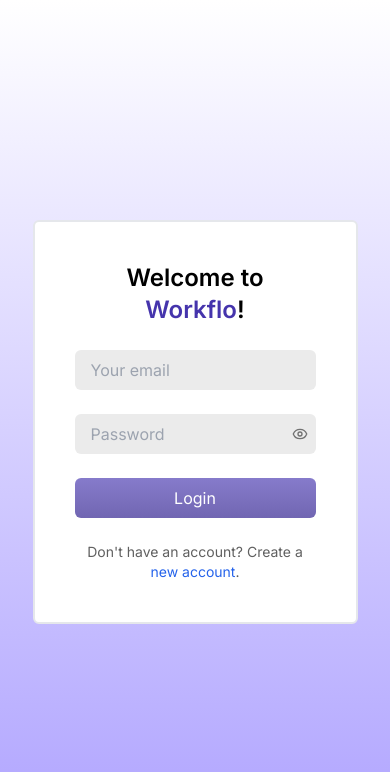
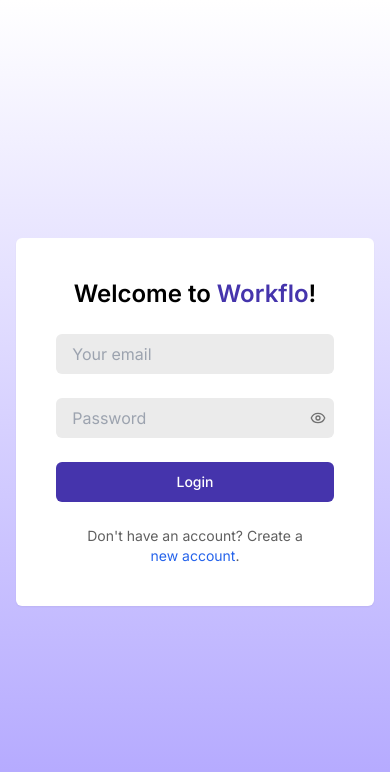
Before and after one commit to K-ash-ish/workflo, a Next.js app: page /login in a window 390 px wide. Shown: the top 772 px of the page. Built offline with nearby package versions, Linux system fonts and the light colour scheme.

Commit message:
refactor login and signup pages for cleaner structure; update Auth component styling

```diff
--- a/src/app/login/page.tsx
+++ b/src/app/login/page.tsx
@@ -1,12 +1,9 @@
 import Auth from "@/components/Auth";
 
 function page() {
-
   return (
-    <div className="bg- min-h-screen flex justify-center items-center bg-gradient-to-t to-[#FFFFFF] from-[#AFA3FF]">
-      <Auth
-        authType="login"
-      />
+    <div className="min-h-screen flex justify-center items-center bg-gradient-to-t to-[#FFFFFF] from-[#AFA3FF]">
+      <Auth authType="login" />
     </div>
   );
 }
--- a/src/app/signup/page.tsx
+++ b/src/app/signup/page.tsx
@@ -2,7 +2,7 @@ import Auth from "@/components/Auth";
 
 function page() {
   return (
-    <div className="bg- min-h-screen flex justify-center items-center bg-gradient-to-t to-[#FFFFFF] from-[#AFA3FF] ">
+    <div className="min-h-screen flex justify-center items-center bg-gradient-to-t to-[#FFFFFF] from-[#AFA3FF] ">
       <Auth authType="signup" />
     </div>
   );
--- a/src/components/Auth.tsx
+++ b/src/components/Auth.tsx
@@ -6,6 +6,7 @@ import { useAppDispatch, useAppSelector } from "@/lib/hooks";
 import { login, signup } from "@/lib/features/auth/authActions";
 import { useToast } from "@/components/hooks/use-toast";
 import { useState } from "react";
+import { Button } from "./ui/button";
 
 function Auth({ authType }: Readonly<{ authType: string }>) {
   const router = useRouter();
@@ -55,7 +56,7 @@ function Auth({ authType }: Readonly<{ authType: string }>) {
     });
   }
   return (
-    <div className="md:w-[480px] w-5/6 min-h-[360px] bg-white rounded-md border-2 flex flex-col justify-center gap-6 p-10 ">
+    <div className="md:w-[480px] w-11/12 min-h-[360px] bg-white rounded-md shadow-sm flex flex-col justify-center gap-6 p-10 ">
       <h1 className=" text-2xl md:text-3xl font-semibold text-center ">
         Welcome to <span className="text-[#4534AC]">Workflo</span>!
       </h1>
@@ -90,14 +91,13 @@ function Auth({ authType }: Readonly<{ authType: string }>) {
           setCredentials={setCredentials}
         />
         {/* //change gradient when clicked */}
-
-        <button
+        <Button
           type="submit"
           disabled={status === "loading"}
-          className={`rounded-md text-white bg-gradient-to-t from-[#7166B2] to-[#867BCB] active:from-[#342592] active:to-[#5747B9] py-2 capitalize`}
+          className={`rounded-md   py-2 capitalize bg-[#4534AC] text-white hover:bg-[#4634acc6]  transition-colors duration-500`}
         >
           {status === "idle" ? authType : "loading"}
-        </button>
+        </Button>
       </form>
 
       <div className="text-center text-[#606060] md:text-base text-sm">
--- a/src/components/ui/toast.tsx
+++ b/src/components/ui/toast.tsx
@@ -16,7 +16,7 @@ const ToastViewport = React.forwardRef<
   <ToastPrimitives.Viewport
     ref={ref}
     className={cn(
-      "fixed top-0 z-[100] flex max-h-screen w-full flex-col-reverse p-4 sm:bottom-0 sm:right-0 sm:top-auto sm:flex-col md:max-w-[420px]",
+      "fixed  z-[100] flex max-h-screen w-full  p-4 bottom-0 right-0 top-auto flex-col md:max-w-[420px]",
       className
     )}
     {...props}
```
